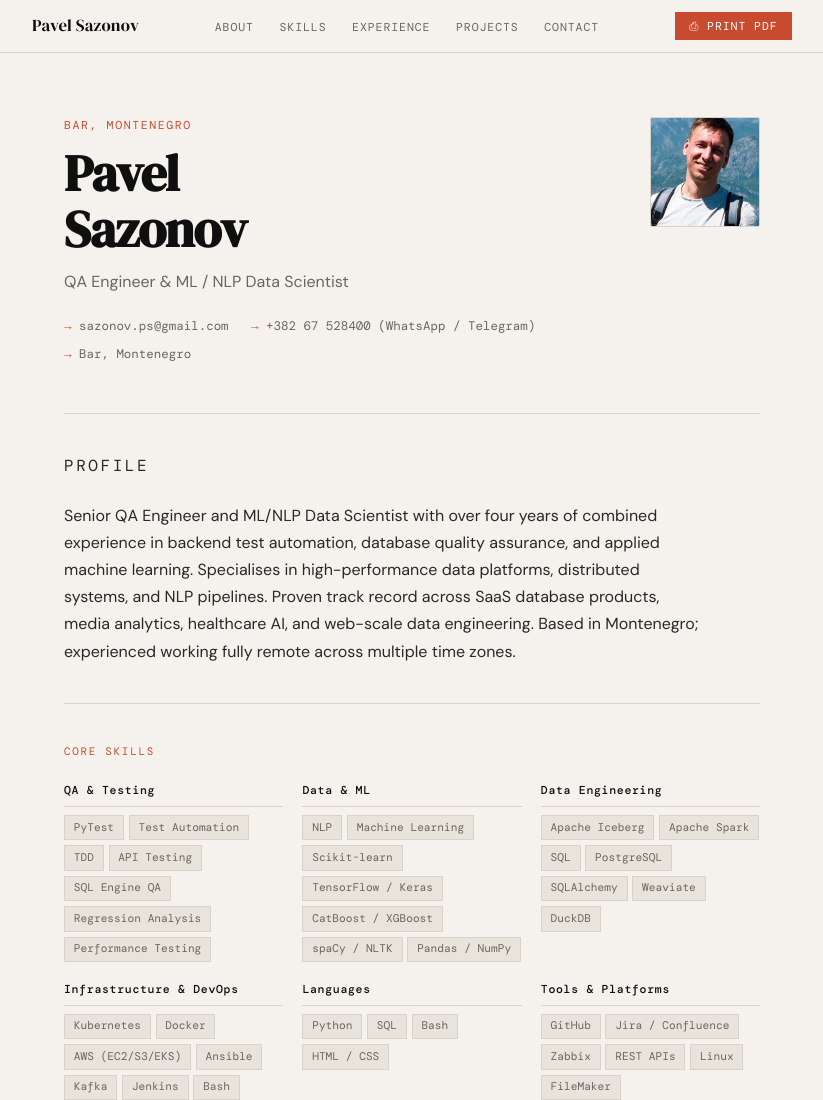
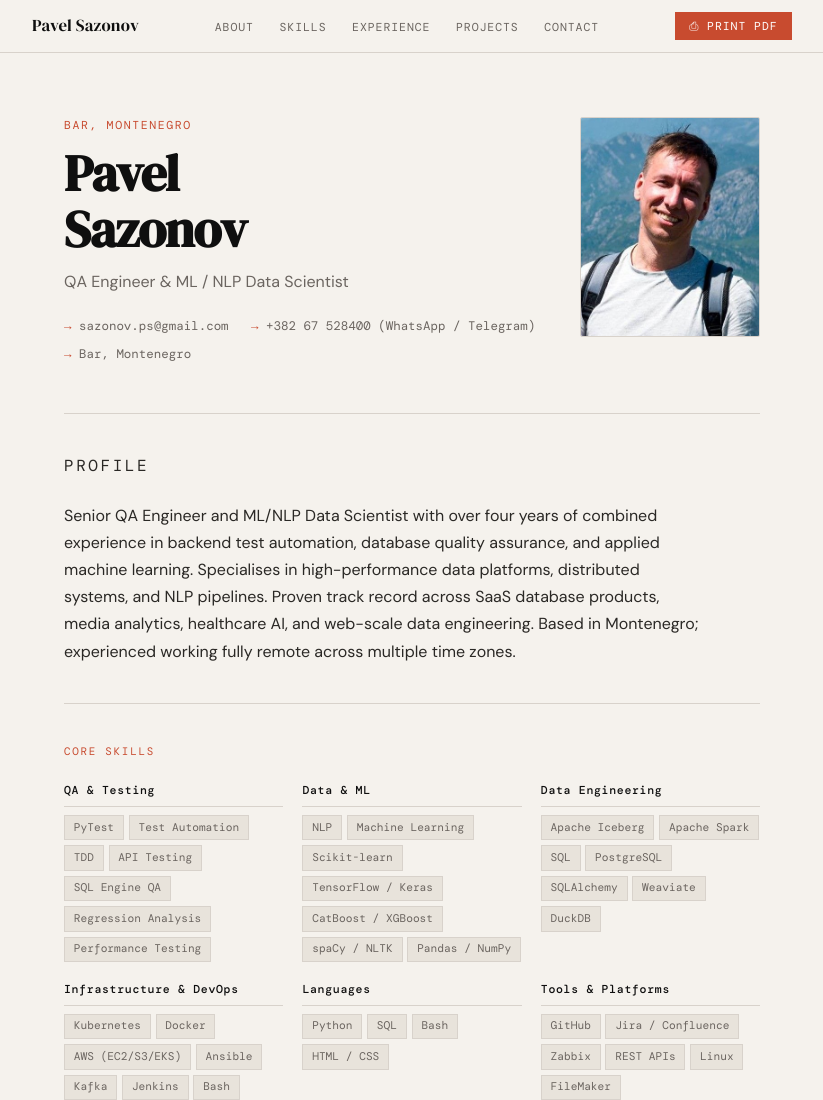
Before and after one commit to pavlks/cv, a plain HTML site: page index.html in a window 1280 px wide. Shown: the top 1100 px of the page, without its empty margins (228-1051 px from the left). Drawn offline with nearby package versions, Linux system fonts and the light colour scheme; a web font is replaced by a local one.

Commit message:
Fixed ava

```diff
--- a/index.html
+++ b/index.html
@@ -136,8 +136,8 @@
   .hero-contact span::before { content: '→ '; color: var(--accent); }
 
   .avatar-wrap {
-    width: 110px;
-    height: 110px;
+    width: 180px;
+    height: 220px;
     flex-shrink: 0;
     border-radius: 2px;
     overflow: hidden;
```
